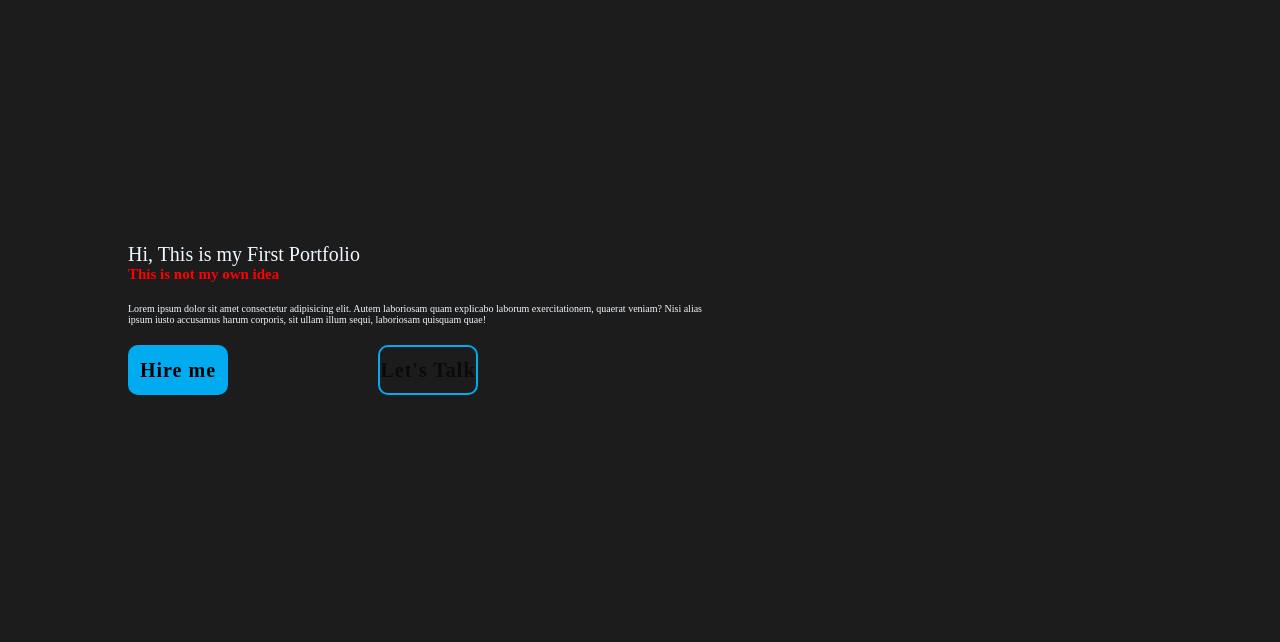
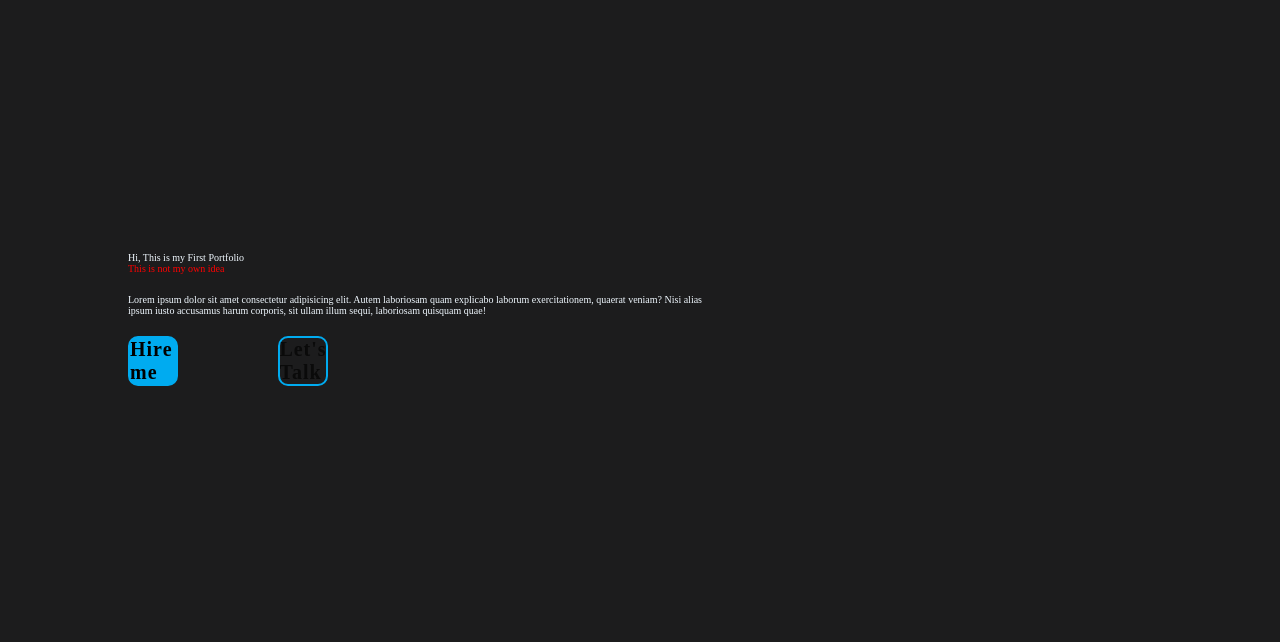
Before and after one commit to GRizi0/firstweb, a plain HTML site: page index.html in a window 1280 px wide. Shown: the part 81-723 px from the top of the page. Drawn offline with nearby package versions, Linux system fonts and the light colour scheme; a web font is replaced by a local one.

Commit message:
Update style.css

```diff
--- a/style.css
+++ b/style.css
@@ -54,13 +54,13 @@ color: rgb(33, 137, 168);
     max-width: 600px;
 }
 .home-page h1{
-    font-size: 20px;
-    font-weight: 500;
+    font-size: 10px;
+    font-weight: 300;
 
 }
 .home-page h2{
-    font-size: 15px;
-    font-weight: 600;
+    font-size: 10px;
+    font-weight: 200;
     color: red;
 }
 .home-page p{
@@ -70,7 +70,7 @@ color: rgb(33, 137, 168);
 .home-page .btn-hire{
     display: flex;
     justify-content: space-between;
-    width: 350px;
+    width: 200px;
     height: 50px;
 
 }
@@ -79,7 +79,7 @@ color: rgb(33, 137, 168);
     position: relative;
     justify-content:center ;
     align-items: center;
-    width: 100px;
+    width: 50px;
     height: 100%;
     color: black;
     background-color: #00abf0;
```
